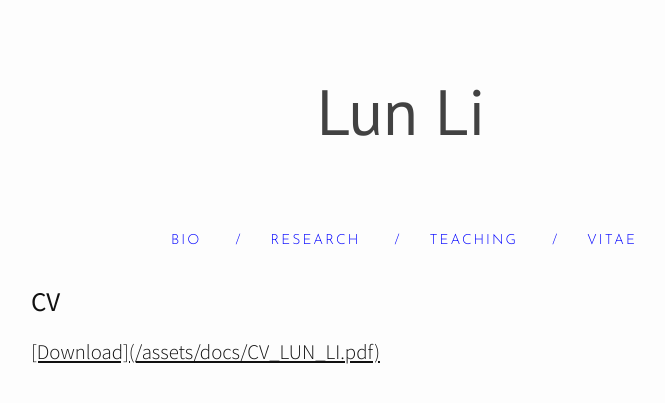
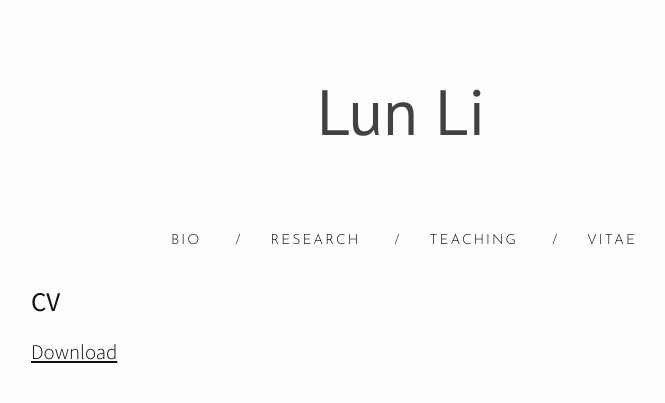
Before and after one commit to lunli-econ/lunli-econ.github.io, a Jekyll site: the page built from 3CV.md, in a window 1280 px wide. Shown: the top 403 px of the page, without its empty margins (239-904 px from the left). Built offline with Jekyll 4.4.1, drawn with Linux system fonts in a browser that asks for light colours; nearby versions of some CDN libraries.

Commit message:
Update color

```diff
--- a/3CV.md
+++ b/3CV.md
@@ -5,4 +5,4 @@ permalink: /CV/
 ---
 # CV
 
-<u>[Download](/assets/docs/CV_LUN_LI.pdf)</u>
+<a href="/assets/docs/CV_LUN_LI.pdf"> <u>Download</u></a>
--- a/_sass/_color.scss
+++ b/_sass/_color.scss
@@ -8,7 +8,7 @@
  * Light color palette
  */
 $l-text-color:       #111;
-$l-link-color:       #0000FF;
+$l-link-color:       #0e0e0e;
 $l-background-color: #fdfdfd;
 $l-brand-color:      #2a7ae2;
 $l-grey-color:       #828282;
```
